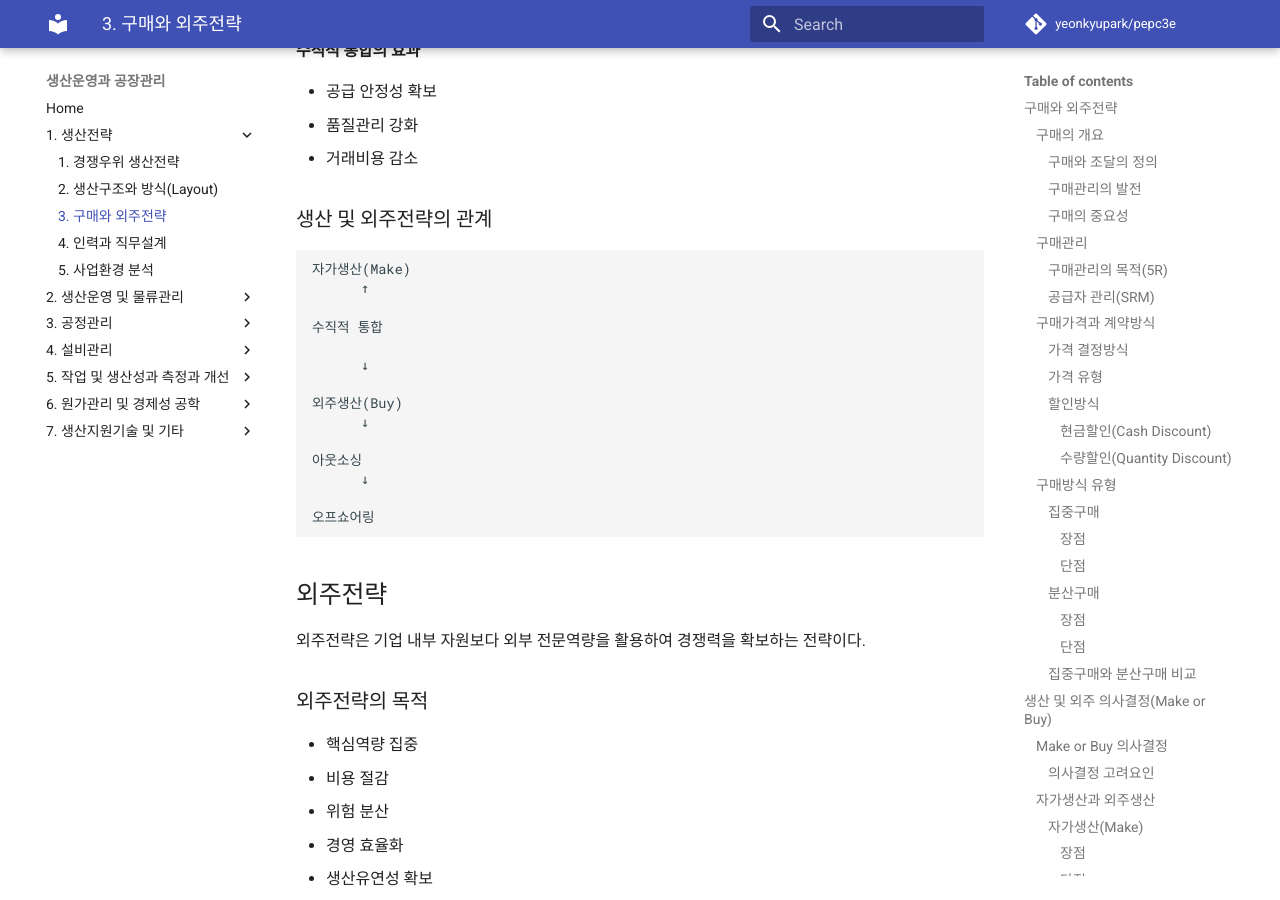
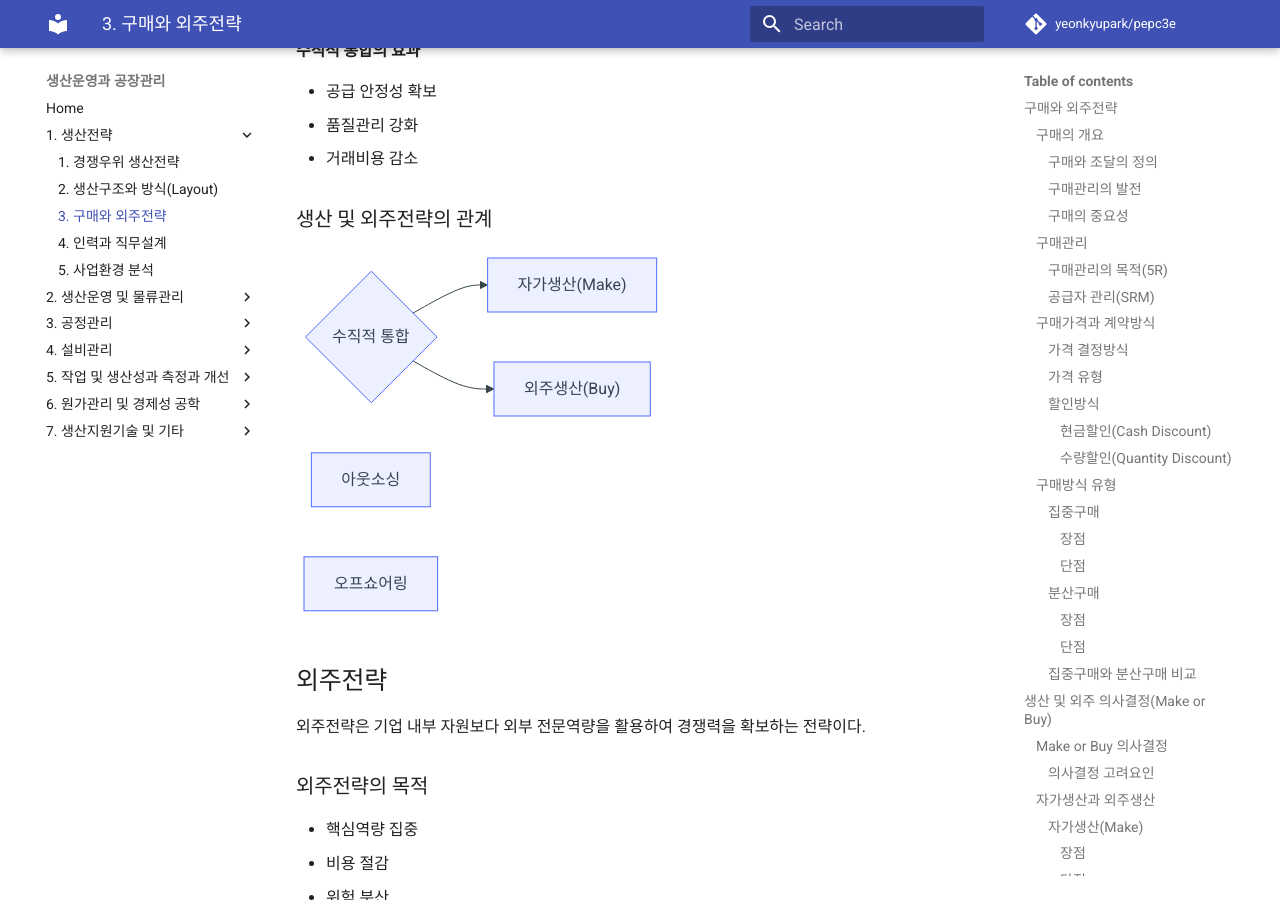
Before and after one commit to yeonkyupark/pepc3e, an MkDocs documentation site: the page built from docs/0103_purchasing_and_outsourcing_strategy.md, in a window 1280 px wide and 900 px high, scrolled down 6401 px. Built offline with MkDocs 1.6.1 and Material for MkDocs 9.7.7, drawn with Linux system fonts in a browser that asks for light colours; comment, search, counter and statistics services are not loaded; some of the changed lines change nothing that is shown.

Commit message:
Update 0103_purchasing_and_outsourcing_strategy.md

````diff
--- a/docs/0103_purchasing_and_outsourcing_strategy.md
+++ b/docs/0103_purchasing_and_outsourcing_strategy.md
@@ -1,13 +1,14 @@
 ## 구매와 외주전략
 
 **구매**와 **외주전략**은 기업이 필요한 자원과 역량을 내부에서 확보할 것인지 외부에서 조달할 것인지를 결정하는 전략적 의사결정이다. 최근에는 단순한 원가절감 관점을 넘어 공급망 안정성, 핵심역량 강화, 공급망 회복탄력성(Resilience)[^Resilience] 확보가 중요한 전략적 과제로 부각되고 있다.
+
 [^Resilience]: 공급망이 외부 충격을 받았을 때 빠르게 정상 상태로 복구하고, 동시에 기능을 유지하거나 개선할 수 있는 능력을 의미한다.
-    여기서 "충격"은 다양한 형태로 나타난다.
-    - 자연재해 (지진, 홍수 등)
-    - 팬데믹 같은 전 세계적 위기
-    - 원자재 부족, 물류 차질
-    - 지정학적 리스크(전쟁, 무역 제한)
-    - 주요 공급업체의 파산이나 생산 중단
+여기서 "충격"은 다양한 형태로 나타난다.
+- 자연재해 (지진, 홍수 등)
+- 팬데믹 같은 전 세계적 위기
+- 원자재 부족, 물류 차질
+- 지정학적 리스크(전쟁, 무역 제한)
+- 주요 공급업체의 파산이나 생산 중단
 
 ### 구매의 개요
 
@@ -236,21 +237,15 @@ flowchart TD
 
 ### 생산 및 외주전략의 관계
 
-```text
-자가생산(Make)
-      ↑
-
-수직적 통합
-
-      ↓
-
-외주생산(Buy)
-      ↓
-
-아웃소싱
-      ↓
-
-오프쇼어링
+```mermaid
+graph LR
+    A{수직적 통합}
+    B["자가생산(Make)"]
+    C["외주생산(Buy)"]
+    D[아웃소싱]
+    E[오프쇼어링]
+    A --> B
+    A --> C
 ```
 
 ## 외주전략
````
